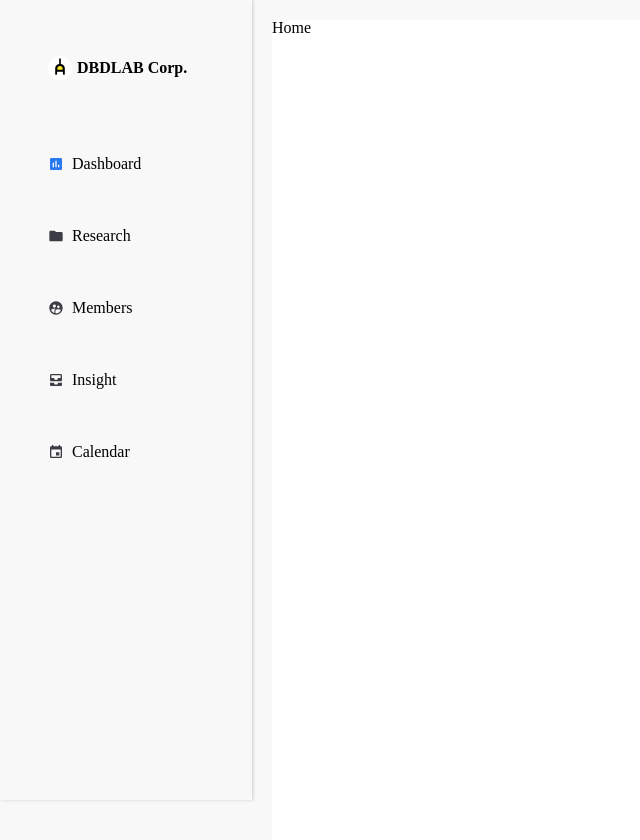
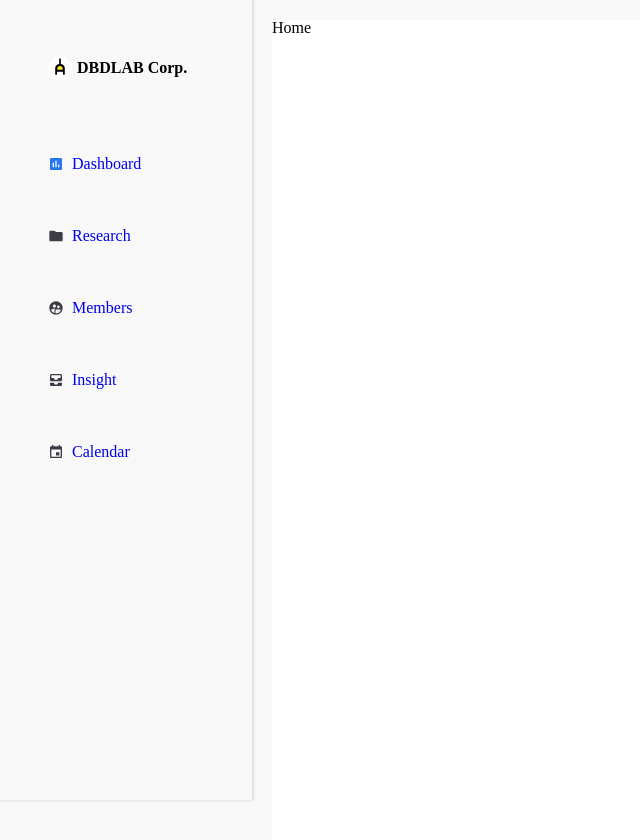
Before and after one commit to jungdeokwoo/dbdlab-assignment, a Next.js app: page / in a window 1280 px wide. Shown: the top 840 px of the page, without its empty margins (0-640 px from the left). Built offline with nearby package versions, Linux system fonts and the light colour scheme.

Commit message:
[feat]라우팅 추가
버튼을 누를때마다 각각의 페이지로 이동할 수 있도록 Link 태그 추가,
경로명은 메뉴버튼의 이름으로 이동,
utils를 만들어서 text를 소문자로 변경하는 함수 생성

```diff
--- a/components/Layout.tsx
+++ b/components/Layout.tsx
@@ -1,13 +1,13 @@
 import styled from 'styled-components'
 import SideBar from './SideBar'
 
-type ChildrenProps = {
+type childrenProps = {
   children: React.ReactNode
 }
 
 const SIDE_BAR_WIDTH = '252px'
 
-const Layout = ({ children }: ChildrenProps) => {
+const Layout = ({ children }: childrenProps) => {
   return (
     <MainLayout padding={SIDE_BAR_WIDTH}>
       <SideBar width={SIDE_BAR_WIDTH} />
--- a/components/Menu.tsx
+++ b/components/Menu.tsx
@@ -1,5 +1,7 @@
+import Link from 'next/link'
 import styled from 'styled-components'
 import MenuButton from './MenuButton'
+import { lowerCase } from '../utils/lowercase'
 
 const SIDE_MENU_LIST = [
   { id: 1, name: 'Dashboard', image: '/images/icon_dashboard01.svg' },
@@ -13,7 +15,13 @@ const Menu = () => {
   return (
     <MenuWrapper>
       {SIDE_MENU_LIST.map(sideMenu => (
-        <MenuButton key={sideMenu.id} sideMenu={sideMenu} />
+        <LinkMenu
+          key={sideMenu.id}
+          href={`/${lowerCase(sideMenu.name)}`}
+          passHref
+        >
+          <MenuButton sideMenu={sideMenu} />
+        </LinkMenu>
       ))}
     </MenuWrapper>
   )
@@ -28,3 +36,7 @@ const MenuWrapper = styled.div`
   margin-top: 56px;
   height: 328px;
 `
+
+const LinkMenu = styled(Link)`
+  text-decoration: none;
+`
--- /dev/null
+++ b/utils/lowercase.ts
@@ -0,0 +1,3 @@
+export const lowerCase = (text: string) => {
+  return text.toLowerCase()
+}
```
